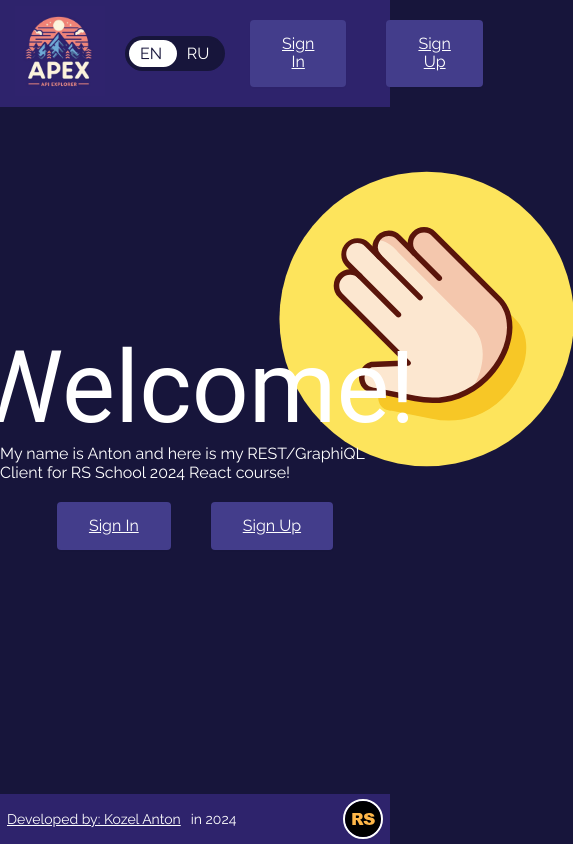
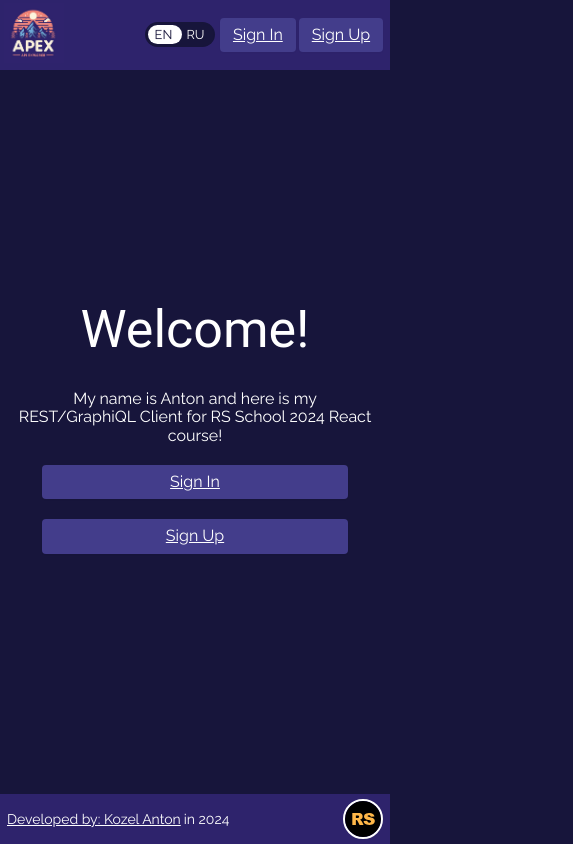
Before and after one commit to antosha14/graphiql-app, a Next.js app: page / in a window 390 px wide. Shown: the whole page, 573 px wide, since content can reach past the window. Built offline with nearby package versions, Linux system fonts and the light colour scheme; no server answers.

Commit message:
feat: add responsiveness to welcome pages and forms

```diff
--- a/src/app/page.tsx
+++ b/src/app/page.tsx
@@ -10,7 +10,7 @@ export default function WelcomePage() {
   const welcomePage = currentUser ? (
     <section className={styles.mainContainer}>
       <div className={styles.greetingContainer}>{`Welcome Back, ${currentUser.displayName}!`}</div>
-      <div>Happy to see you here again!</div>
+      <div className={styles.greetingMessage}>Happy to see you here again!</div>
       <div className={styles.buttonsContainer}>
         <Link href="/restful/GET" className={styles.buttonLarge}>
           REST Client
@@ -26,7 +26,9 @@ export default function WelcomePage() {
   ) : (
     <section className={styles.mainContainer}>
       <div className={styles.greetingContainer}>Welcome!</div>
-      <div>My name is Anton and here is my REST/GraphiQL Client for RS School 2024 React course!</div>
+      <div className={styles.greetingMessage}>
+        My name is Anton and here is my REST/GraphiQL Client for RS School 2024 React course!
+      </div>
       <div className={styles.buttonsContainer}>
         <ButtonLarge text="Sign In"></ButtonLarge>
         <ButtonLarge text="Sign Up"></ButtonLarge>
--- a/src/components/Footer/Footer.module.scss
+++ b/src/components/Footer/Footer.module.scss
@@ -14,7 +14,7 @@
   min-height: 40px;
   display: flex;
   align-items: center;
-  margin: 0 15px;
+  margin: 0 1%;
   @include mobile {
     margin: 0 7px;
   }
@@ -22,12 +22,16 @@
 
 .year {
   margin: 0 10px;
+
+  @include mobile {
+    margin: 0 3px;
+  }
 }
 
 .logoContainer {
   width: 40px;
   height: 40px;
-  margin: 0 15px;
+  margin: 0 1%;
   font-size: 8px;
   @include mobile {
     margin: 0 7px;
--- a/src/components/Header/Header.module.scss
+++ b/src/components/Header/Header.module.scss
@@ -17,12 +17,11 @@
   display: flex;
   justify-content: space-between;
   align-items: center;
-  padding: 0 15px;
+  padding: 0 1%;
   width: 100%;
 }
 
 .sideNavigation {
-  padding: 0 15px;
   display: flex;
   align-items: center;
   min-height: 45px;
@@ -33,10 +32,31 @@
   max-height: 70px;
   display: flex;
   align-items: center;
+  @include laptop {
+    min-height: 50px;
+    max-height: 50px;
+  }
+
+  @include mobile {
+    min-height: 40px;
+    max-height: 40px;
+  }
 }
 
 .logo {
   min-height: 90px;
   max-height: 90px;
   max-width: 90px;
+
+  @include laptop {
+    min-height: 80px;
+    max-height: 80px;
+    max-width: 80px;
+  }
+
+  @include mobile {
+    min-height: 60px;
+    max-height: 60px;
+    max-width: 60px;
+  }
 }
--- a/src/components/LanguageToggle/LanguageToggle.module.scss
+++ b/src/components/LanguageToggle/LanguageToggle.module.scss
@@ -2,6 +2,12 @@
   position: relative;
   display: inline-block;
   margin: 0 5px;
+  margin-right: 10px;
+
+  @include mobile {
+    margin: 0 2px;
+    margin-right: 5px;
+  }
 }
 
 .switch > span {
@@ -12,6 +18,11 @@
   text-shadow: 0 1px 0 rgba(0, 0, 0, 0.06);
   width: 50%;
   text-align: center;
+
+  @include mobile {
+    top: 6px;
+    font-size: 0.8em;
+  }
 }
 
 input.check-toggle-round-flat:checked ~ .off {
@@ -60,7 +71,13 @@ input.check-toggle-round-flat + label {
   -ms-border-radius: 60px;
   -o-border-radius: 60px;
   border-radius: 60px;
+
+  @include mobile {
+    width: 70px;
+    height: 25px;
+  }
 }
+
 input.check-toggle-round-flat + label:before,
 input.check-toggle-round-flat + label:after {
   display: block;
@@ -78,7 +95,15 @@ input.check-toggle-round-flat + label:before {
   -webkit--ms-border-radius: 60px;
   -webkit--o-border-radius: 60px;
   border-radius: 60px;
+
+  @include mobile {
+    top: 2px;
+    left: 1px;
+    bottom: 1px;
+    right: 1px;
+  }
 }
+
 input.check-toggle-round-flat + label:after {
   top: 4px;
   left: 4px;
@@ -94,8 +119,19 @@ input.check-toggle-round-flat + label:after {
   -moz-transition: margin 0.2s;
   -o-transition: margin 0.2s;
   transition: margin 0.2s;
+
+  @include mobile {
+    top: 3px;
+    left: 3px;
+    bottom: 3px;
+    width: 34px;
+  }
 }
 
 input.check-toggle-round-flat:checked + label:after {
   margin-left: 44px;
+
+  @include mobile {
+    margin-left: 31px;
+  }
 }
--- a/src/styles/WelcomePage.module.scss
+++ b/src/styles/WelcomePage.module.scss
@@ -5,11 +5,22 @@
   justify-content: center;
   flex-grow: 1;
   min-height: 100%;
+  margin: 0px 1%;
 }
 
 .greetingContainer {
   font-family: $font-secondary;
-  font-size: 100px;
+  font-size: 90px;
+  text-align: center;
+  @include tablet {
+    font-size: 80px;
+  }
+  @include laptop {
+    font-size: 64px;
+  }
+  @include big-mobile {
+    font-size: 52px;
+  }
 }
 
 .hand {
@@ -19,10 +30,45 @@
   top: 20%;
   left: 70%;
   transition: transform 0.5s ease-in-out;
+  margin-right: 1%;
+
+  @include tablet {
+    max-width: 200px;
+    left: 75%;
+  }
+
+  @include laptop {
+    left: 70%;
+    max-width: 170px;
+  }
+
+  @include big-mobile {
+    display: none;
+  }
 }
 
 .buttonsContainer {
   display: flex;
+
+  :first-child {
+    margin-left: 0px;
+  }
+
+  :last-child {
+    margin-right: 0px;
+  }
+
+  & > * {
+    margin: 0px 20px;
+    @include mobile {
+      margin: 0px;
+    }
+  }
+
+  @include mobile {
+    flex-direction: column;
+    width: 80%;
+  }
 }
 
 .loadingSvg {
@@ -37,9 +83,23 @@
   padding: 15px 32px;
   text-align: center;
   border-radius: 0.25rem;
-  margin: 20px;
+  margin: 20px 0px;
+  margin-left: 30px;
   box-shadow: rgba(0, 0, 0, 0.02) 0 1px 3px 0;
   cursor: pointer;
+
+  @include laptop {
+    margin-left: 20px;
+    padding: 12px 25px;
+  }
+
+  @include mobile {
+    padding: 8px 13px;
+    margin: 10px 0px;
+    margin-left: 0px;
+    margin-right: 3px;
+  }
+
   &:hover {
     border-color: rgba(0, 0, 0, 0.15);
     box-shadow: rgba(0, 0, 0, 0.1) 0 4px 12px;
@@ -51,3 +111,30 @@
 .buttonLarge:hover {
   transform: translateY(-1px);
 }
+
+.greetingMessage {
+  font-size: 20px;
+  margin: 20px 0px;
+  text-align: center;
+  width: 45%;
+  @include tablet {
+    font-size: 18px;
+    width: 90%;
+  }
+
+  @include laptop {
+    font-size: 16px;
+    width: 80%;
+  }
+
+  @include big-mobile {
+    font-size: 16px;
+    margin: 15px 0px;
+    width: 95%;
+    margin-top: 30px;
+  }
+
+  @include mobile {
+    margin-bottom: 10px;
+  }
+}
```
Also changed, not shown: src/components/SignUpForm/SignUpForm.module.scss (+28 -4 lines), src/models/signUpModel.tsx (+6 -6 lines), 1 other file (tests, documents, lock files or other folders).
